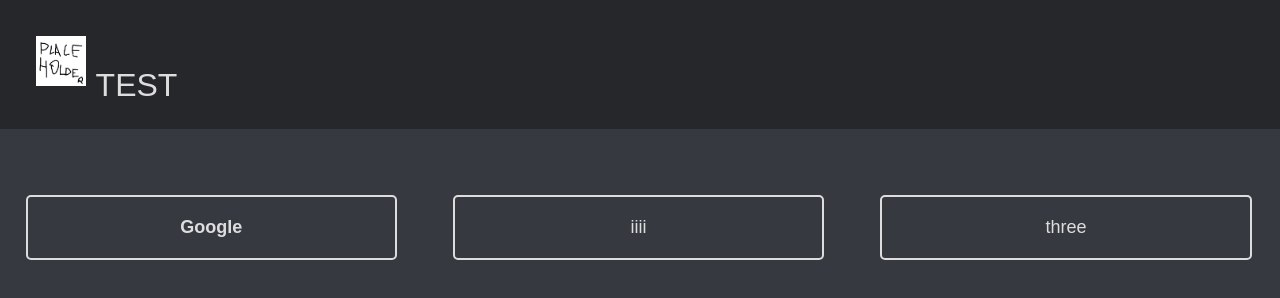
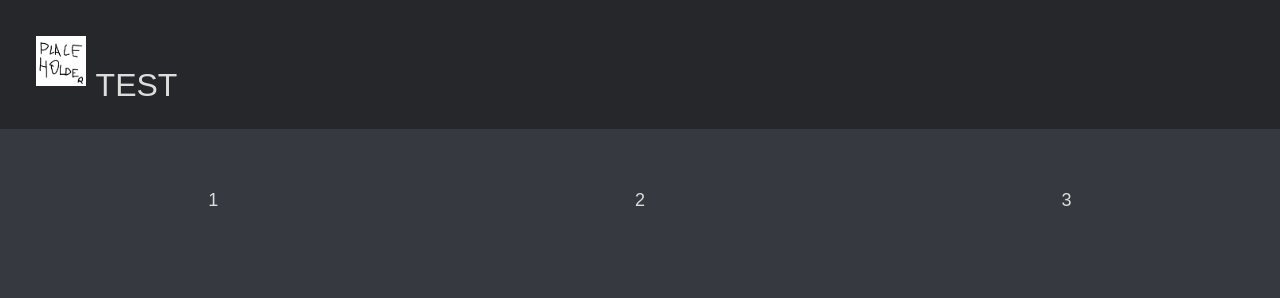
Before and after one commit to nounontoi/nounontoi.github.io, a plain HTML site: page index.html in a window 1280 px wide. Drawn offline with Linux system fonts and the light colour scheme.

Commit message:
Updated columns

```diff
--- a/index.html
+++ b/index.html
@@ -10,8 +10,10 @@
         </div>
     </head>
     <body>
-        <a href="https://google.com"><div class="column"><strong>Google</strong></div></a>
-        <div class="column">iiii</div>
-        <div class="column">three</div>
+        <div class="row">
+            <div class="col-4">1</div>
+            <div class="col-4">2</div>
+            <div class="col-4">3</div>
+        </div>
     </body>
 </html>
--- a/styles.css
+++ b/styles.css
@@ -27,24 +27,42 @@ a{
     margin-left: 5%;
 }
 
-.column{
-    display: inline-block;
-    transition: width, 0.3s;
-    width: 29%;
-    text-align: center;
-    padding: 20px;
-
-    /* Border and Margin */
-    border: 2px solid #dddddd;
-    border-radius: 5px;
-
-    margin: 2%;
+.row::after{
+    content: "";
+    clear: both;
+    display: table;
 }
 
-.column:hover{
-    width: 31%;
-    margin: 1%;
+.col-1 {width: 7.33%;}
+.col-2 {width: 15.66%;}
+.col-3 {width: 24%;}
+.col-4 {width: 32.33%;}
+.col-5 {width: 40.66%;}
+.col-6 {width: 49%;}
+.col-7 {width: 57.33%;}
+.col-8 {width: 65.66%;}
+.col-9 {width: 74%;}
+.col-10 {width: 82.33%;}
+.col-11 {width: 90.66%;}
+.col-12 {width: 99%;}
+
+[class*="col-"] {
+    float: left;
+    padding: 1%;
+    margin: 0.5%;
+
+    text-align: center;
+
+    transition-duration: 0.3s;
+
+    border: 2px solid #00000000;
+    border-radius: 10px;
+  }
+
+[class*="col-"]:hover {
+    border: 2px solid #bbbbbb;
     background-color: rgba(100, 100, 100, 0.4);
+    font-size: larger;
 }
 
 .logo{
```
